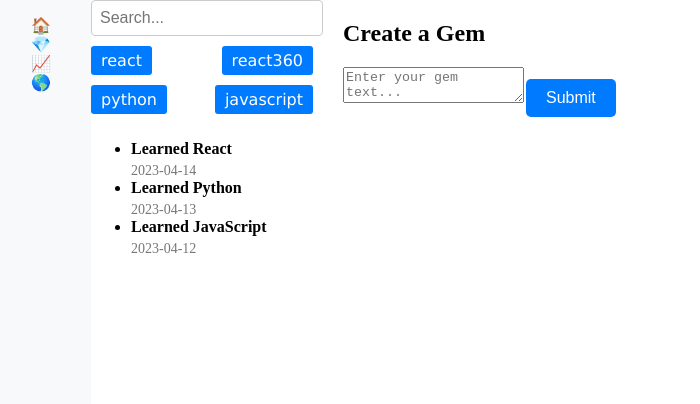
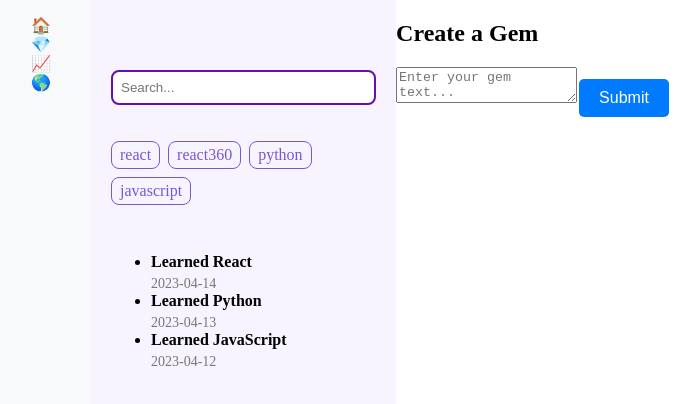
Before and after one commit to jonipark/HackDartmouth-todil, a React (Create React App) app: page /gems in a window 1280 px wide. Shown: the top 404 px of the page, without its empty margins (9-709 px from the left). Built offline with nearby package versions, Linux system fonts and the light colour scheme.

Commit message:
Gempage design

```diff
--- a/src/components/Gem/GemList.css
+++ b/src/components/Gem/GemList.css
@@ -1,18 +1,3 @@
-.search-bar {
-    width: 100%;
-    padding: 8px;
-    font-size: 16px;
-    border-radius: 4px;
-    border: 1px solid #ccc;
-    margin-bottom: 10px;
-}
-
-.filter-container {
-    display: flex;
-    justify-content: space-between;
-    margin-bottom: 10px;
-}
-
 .gem-text {
     font-weight: bold;
     margin-bottom: 5px;
--- a/src/pages/Gem.css
+++ b/src/pages/Gem.css
@@ -5,42 +5,50 @@
 
   .left-side {
     flex: 1;
-    margin-right: 20px;
+    background-color: #F7F4FF;
+    height: 100vh;
+    padding-left: 20px;
+    padding-right: 20px;
   }
 
   .right-side {
-    flex: 4;
+    flex: 3.3;
   }
 
   .search-bar {
+    margin-top: 70px;
     width: 100%;
     padding: 8px;
     margin-bottom: 10px;
     box-sizing: border-box;
-    border: 1px solid #ccc;
-    border-radius: 4px;
+    border: 2px solid #620FB3;
+    border-radius: 8px;
   }
 
   .filter-container {
     display: flex;
     flex-wrap: wrap;
+    padding-top: 26px;
     margin-bottom: 10px;
   }
 
-  .tag {
+  .filter-tag {
     padding: 4px 8px;
     margin-right: 8px;
     margin-bottom: 8px;
-    border-radius: 4px;
+    border-radius: 8px;
     cursor: pointer;
     user-select: none;
+    border: 1.5px solid #7858D2;
+    color: #7858D2;
   }
 
-  .tag:hover {
-    background-color: #ddd;
+  .filter-tag:hover {
+    background-color: #e7dffe;
   }
 
-  .tag.selected {
-    background-color: #f3c51e;
+  .filter-tag.selected {
+    background-color: #7858D2;
     color: #fff;
+    border: 1.5px solid transparent;
   }
--- a/src/pages/Gem.js
+++ b/src/pages/Gem.js
@@ -45,20 +45,26 @@
             />
             <div className='filter-container'>
             {tags.map((tag) => (
+                selectedTags.includes(tag) ?(
                 <div
-              className={`tag ${selectedTags.includes(tag) ? ' selected' : ''}`}
-              onClick={() => handleTagClick(tag)}
-            >
+                    className='filter-tag selected'
+                    onClick={() => handleTagClick(tag)}>{tag}
+                </div>) : (
+                <div
+                    className='filter-tag'
+                    onClick={() => handleTagClick(tag)}>
                 {tag}
-            </div>
+                </div>)
             ))}
             </div>
+            <div style={{marginTop: 40}}>
                 <GemList
                     gems={gems}
                     searchTerm={searchTerm}
                     selectedTags={selectedTags}
                     onGemClick={handleGemClick}
                 />
+            </div>
         </div>
         <div className="right-side">
             {selectedGem ? <GemViewer gem={selectedGem} /> : <GemEditor />}
```
Also changed, not shown: src/assets/search.png (added). Lines whose indentation alone changed are shown as unchanged.
